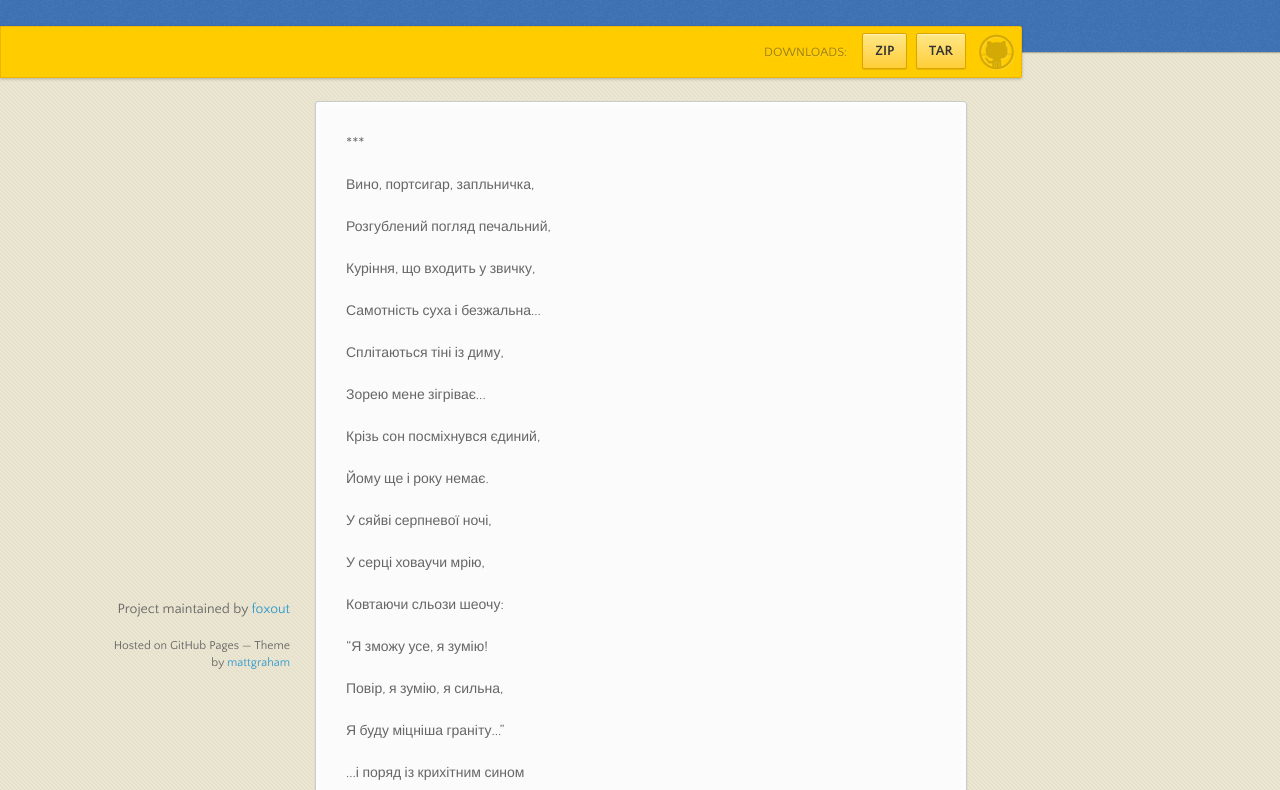
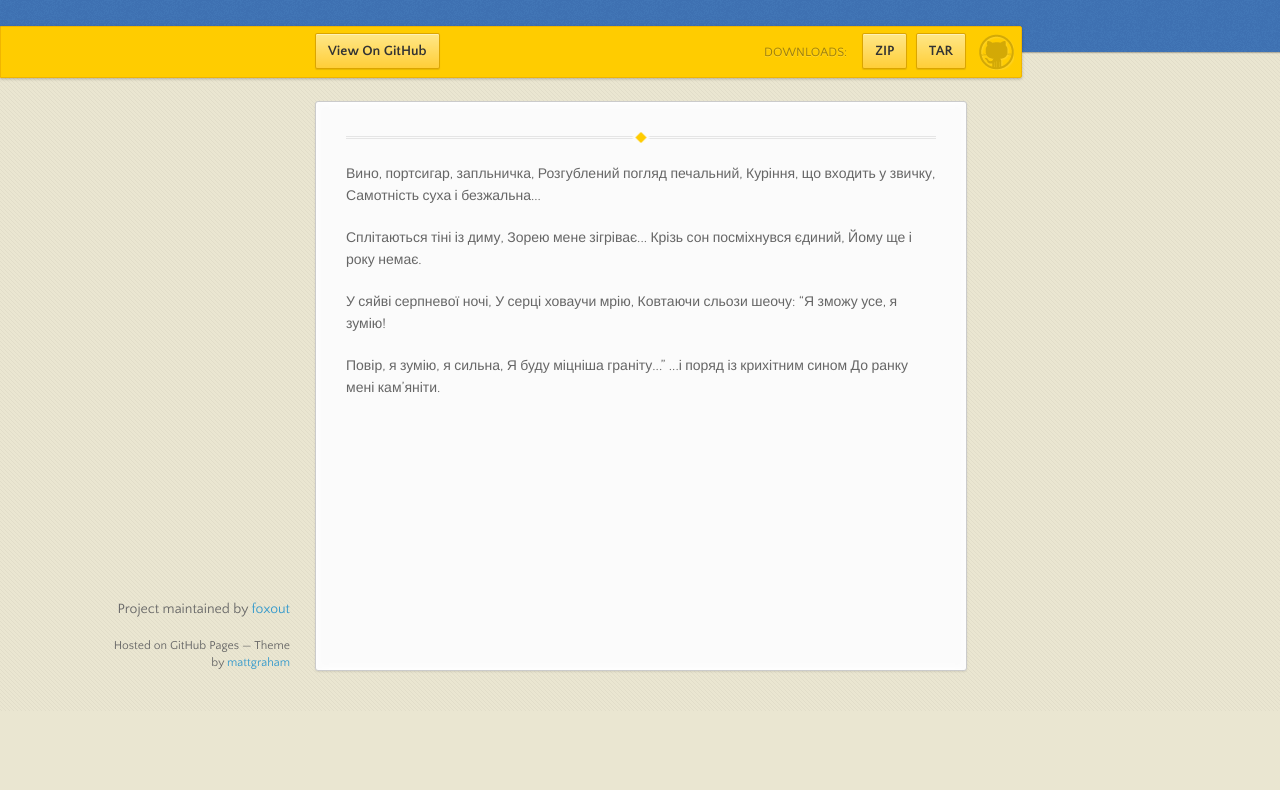
Before and after one commit to foxout/pervushyna, a plain HTML site: page index.html in a window 1280 px wide. Shown: the part 89-879 px from the top of the page. After the commit the page ends 800 px from the top, so only its background shows below. Drawn offline with nearby package versions, Linux system fonts and the light colour scheme.

Commit message:
Create gh-pages branch via GitHub

```diff
--- a/index.html
+++ b/index.html
@@ -17,14 +17,14 @@
   <body>
 
       <header>
-        <h1>Елена Первушина</h1>
+        <h1>Pervushyna</h1>
         <p></p>
       </header>
 
       <div id="banner">
         <span id="logo"></span>
 
-
+        <a href="https://github.com/foxout/pervushyna" class="button fork"><strong>View On GitHub</strong></a>
         <div class="downloads">
           <span>Downloads:</span>
           <ul>
@@ -39,28 +39,25 @@
         <ul></ul>
       </nav>
       <section>
-        <p>***</p>
+        <hr><p>Вино, портсигар, запльничка,
+Розгублений погляд печальний,
+Куріння, що входить у звичку,
+Самотність суха і безжальна...</p>
 
-<p>Вино, портсигар, запльничка,</p>
-<p>Розгублений погляд печальний,</p>
-<p>Куріння, що входить у звичку,</p>
-<p>Самотність суха і безжальна...</p>
+<p>Сплітаються тіні із диму,
+Зорею мене зігріває...
+Крізь сон посміхнувся єдиний,
+Йому ще і року немає.</p>
 
-<p>Сплітаються тіні із диму,</p>
-<p>Зорею мене зігріває...</p>
-<p>Крізь сон посміхнувся єдиний,</p>
-<p>Йому ще і року немає.</p>
+<p>У сяйві серпневої ночі,
+У серці ховаучи мрію,
+Ковтаючи сльози шеочу:
+“Я зможу усе, я зумію!</p>
 
-<p>У сяйві серпневої ночі,</p>
-<p>У серці ховаучи мрію,</p>
-<p>Ковтаючи сльози шеочу:</p>
-<p>“Я зможу усе, я зумію!</p>
-
-<p>Повір, я зумію, я сильна,</p>
-<p>Я буду міцніша граніту...”</p>
-<p>...і поряд із крихітним сином</p>
-<p>До ранку мені кам’яніти.</p>
-
+<p>Повір, я зумію, я сильна,
+Я буду міцніша граніту...”
+...і поряд із крихітним сином
+До ранку мені кам’яніти.</p>
       </section>
       <footer>
         <p>Project maintained by <a href="https://github.com/foxout">foxout</a></p>
--- a/params.json
+++ b/params.json
@@ -1 +1 @@
-{"name":"Pervushyna","tagline":"","body":"В будущем здесь будет размещаться...\r\n","google":"","note":"Don't delete this file! It's used internally to help with page regeneration."}
+{"name":"Pervushyna","tagline":"","body":"***\r\n\r\nВино, портсигар, запльничка,\r\nРозгублений погляд печальний,\r\nКуріння, що входить у звичку,\r\nСамотність суха і безжальна...\r\n\r\nСплітаються тіні із диму,\r\nЗорею мене зігріває...\r\nКрізь сон посміхнувся єдиний,\r\nЙому ще і року немає.\r\n\r\nУ сяйві серпневої ночі,\r\nУ серці ховаучи мрію,\r\nКовтаючи сльози шеочу:\r\n“Я зможу усе, я зумію!\r\n\r\nПовір, я зумію, я сильна,\r\nЯ буду міцніша граніту...”\r\n...і поряд із крихітним сином\r\nДо ранку мені кам’яніти.\r\n","google":"","note":"Don't delete this file! It's used internally to help with page regeneration."}
```
